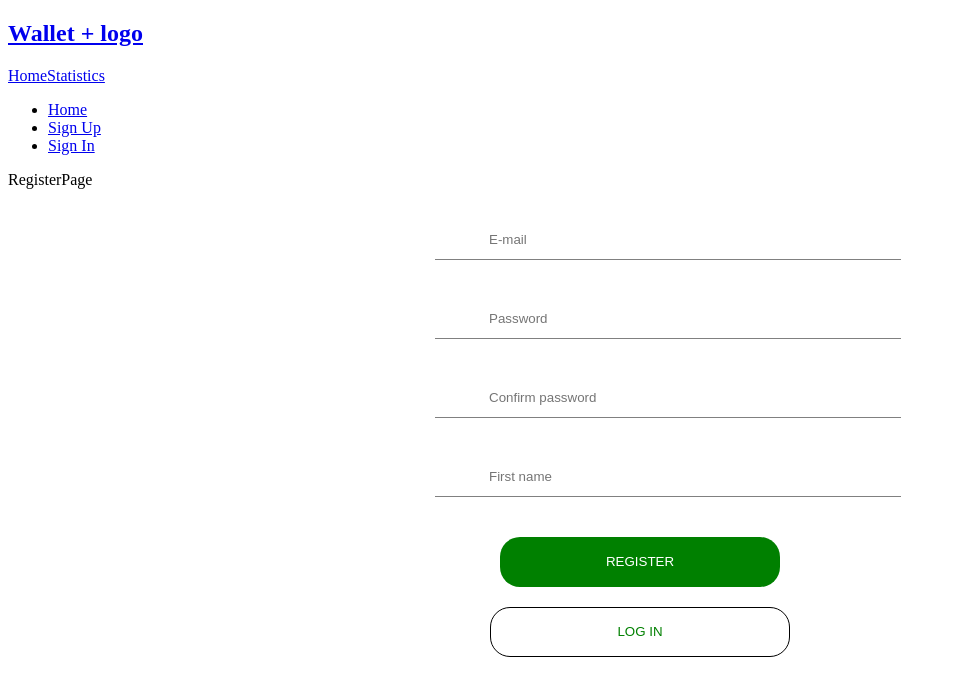
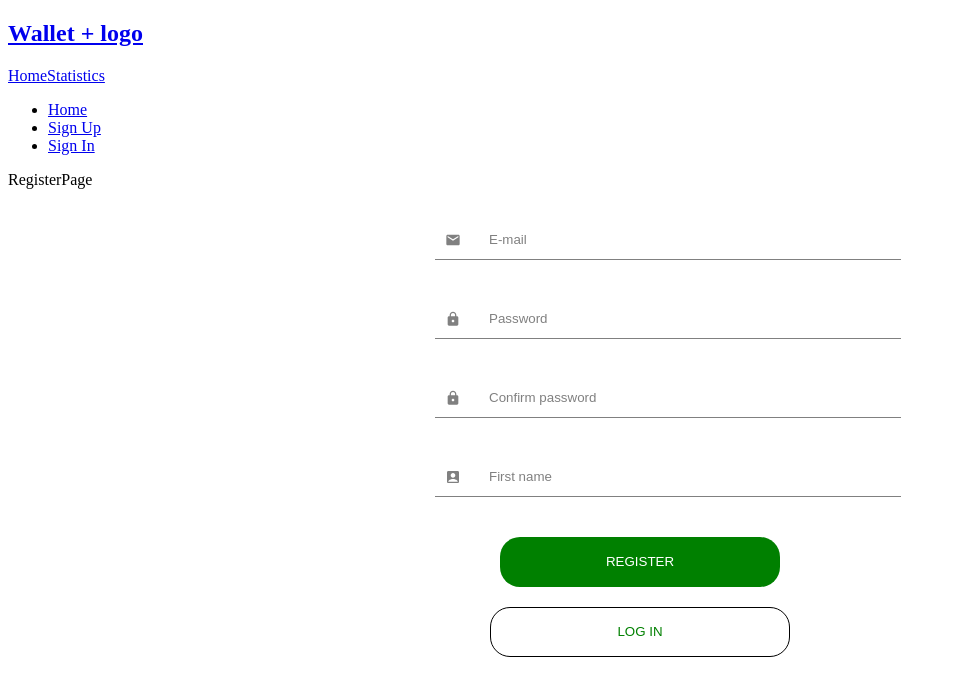
Before and after one commit to daryark/Wallet, a React (Create React App) app: page /register in a window 1280 px wide. Shown: the top 696 px of the page, without its empty margins (0-956 px from the left). Built offline with nearby package versions, Linux system fonts and the light colour scheme.

Commit message:
add Icons

```diff
--- a/src/components/AuthField/AuthField.jsx
+++ b/src/components/AuthField/AuthField.jsx
@@ -1,22 +1,21 @@
-// import { useLocation } from 'react-router-dom';
-import { ErrorMessage, useField } from 'formik';
-import { InputBox, StyledField } from './AuthField.styled';
+import { useField } from 'formik';
+import { ErrorMessage, Input, InputBox, InputLabel } from './AuthField.styled';
 
-const AuthField = ({ Icon, ...props }) => {
-  //   const location = useLocation();
+const AuthField = ({ icon: Icon, ...props }) => {
   const [field, meta] = useField(props);
-  console.log(field);
-  console.log(meta);
+
   return (
-    <InputBox>
-      {Icon && <Icon />}
-      <StyledField {...field} {...props} autoComplete="off" />
-      {/* {errors.email && touched.email ? <div>{errors.email}</div> : null}
-      <ErrorMessage name="email" />
-      <ErrorMessage component="div" name={field.name} /> */}
-      <ErrorMessage component="div" name={field.name} />
-      {/* <ErrorMessage name="email" /> */}
-    </InputBox>
+    <>
+      <InputLabel>
+        <InputBox>
+          <Input {...field} {...props} />
+          <Icon />
+        </InputBox>
+        {meta.touched && meta.error ? (
+          <ErrorMessage className="error">{meta.error}</ErrorMessage>
+        ) : null}
+      </InputLabel>
+    </>
   );
 };
 
--- a/src/components/AuthField/AuthField.styled.jsx
+++ b/src/components/AuthField/AuthField.styled.jsx
@@ -1,5 +1,5 @@
 import { Field } from 'formik';
-import { FaBeer } from 'react-icons/fa';
+
 import styled from 'styled-components';
 
 export const StyledField = styled(Field)`
@@ -14,7 +14,7 @@ export const StyledField = styled(Field)`
   border-bottom: 1px solid grey;
 `;
 
-export const InputBox = styled.div`
+export const InputLabel = styled.label`
   position: relative;
   display: block;
   width: 280px;
@@ -24,9 +24,48 @@ export const InputBox = styled.div`
     width: 410px;
   }
 `;
-export const StyledIcon = styled(FaBeer)`
+
+export const InputBox = styled.div`
+  position: relative;
+  width: 100%;
+
+  & svg {
+    position: absolute;
+    top: 50%;
+    transform: translateY(-50%);
+    left: 10px;
+    z-index: 2;
+    color: grey;
+  }
+`;
+
+export const Label = styled.span`
+  display: block;
+
+  text-align: left;
+`;
+
+export const Input = styled.input`
+  /* @include font-circe-small; */
+  display: flex;
+  margin-bottom: 40px;
+  padding-left: 54px;
+  width: 100%;
+  height: 36px;
+
+  outline: none;
+  border: none;
+  border-bottom: 1px solid grey;
+  &::placeholder {
+    color: grey;
+  }
+`;
+
+export const ErrorMessage = styled.div`
+  text-align: right;
   position: absolute;
-  bottom: 25%;
-  left: 10px;
-  color: grey;
+  top: 115%;
+
+  font-size: 12px;
+  color: red;
 `;
--- a/src/components/LoginForm/LoginForm.jsx
+++ b/src/components/LoginForm/LoginForm.jsx
@@ -8,7 +8,8 @@ import * as Yup from 'yup';
 import AuthButtonActive from 'components/AuthButtonActive/AuthButtonActive';
 import AuthButton from 'components/AuthButton/AuthButton';
 import AuthField from 'components/AuthField/AuthField';
-import { StyledIcon } from 'components/AuthField/AuthField.styled';
+
+import { MdEmail, MdLock } from 'react-icons/md';
 
 const initialValues = {
   email: '',
@@ -43,12 +44,13 @@ const LoginForm = () => {
       >
         <Form>
           <AuthField
-            Icon={StyledIcon}
+            icon={MdEmail}
             type="email"
             name="email"
             placeholder="E-mail"
           />
           <AuthField
+            icon={MdLock}
             style={{ marginBottom: '42px' }}
             type="password"
             name="password"
--- a/src/components/RegistrationForm/RegistrationForm.jsx
+++ b/src/components/RegistrationForm/RegistrationForm.jsx
@@ -2,15 +2,16 @@ import AuthButton from 'components/AuthButton/AuthButton';
 import AuthButtonActive from 'components/AuthButtonActive/AuthButtonActive';
 import AuthField from 'components/AuthField/AuthField';
 
-import { Formik, Form, ErrorMessage } from 'formik';
+import { Formik, Form } from 'formik';
 import { useDispatch } from 'react-redux';
 
 import { useNavigate } from 'react-router-dom';
 import { registerRequest } from 'redux/auth/auth-operations';
 
 import registerSchema from './registerSchema';
-import { StyledError } from './RegistrationForm.styled';
+
 import { RegisterBox } from './RegistrationForm.styled';
+import { MdEmail, MdLock, MdAccountBox } from 'react-icons/md';
 
 const initialValues = {
   email: '',
@@ -40,27 +41,38 @@ const RegistrationForm = () => {
         validationSchema={registerSchema}
         onSubmit={handleSubmit}
       >
-        {({ errors, touched }) => (
         <Form>
-            <AuthField type="email" name="email" placeholder="E-mail" />
-            {errors.email && touched.email ? (
-              <StyledError>{errors.email}</StyledError>
-            ) : null}
-            {/* <ErrorMessage name="email" /> */}
-            <AuthField type="password" name="password" placeholder="Password" />
+          <AuthField
+            icon={MdEmail}
+            type="email"
+            name="email"
+            placeholder="E-mail"
+          />
 
           <AuthField
+            icon={MdLock}
+            type="password"
+            name="password"
+            placeholder="Password"
+          />
+
+          <AuthField
+            icon={MdLock}
             type="password"
             name="confirmPass"
             placeholder="Confirm password"
           />
 
-            <AuthField type="text" name="name" placeholder="First name" />
+          <AuthField
+            icon={MdAccountBox}
+            type="text"
+            name="name"
+            placeholder="First name"
+          />
 
           <AuthButtonActive text="Register" />
           <AuthButton text="Log in" onClick={changeRoute} />
         </Form>
-        )}
       </Formik>
     </RegisterBox>
   );
```
Lines whose indentation alone changed are shown as unchanged.
